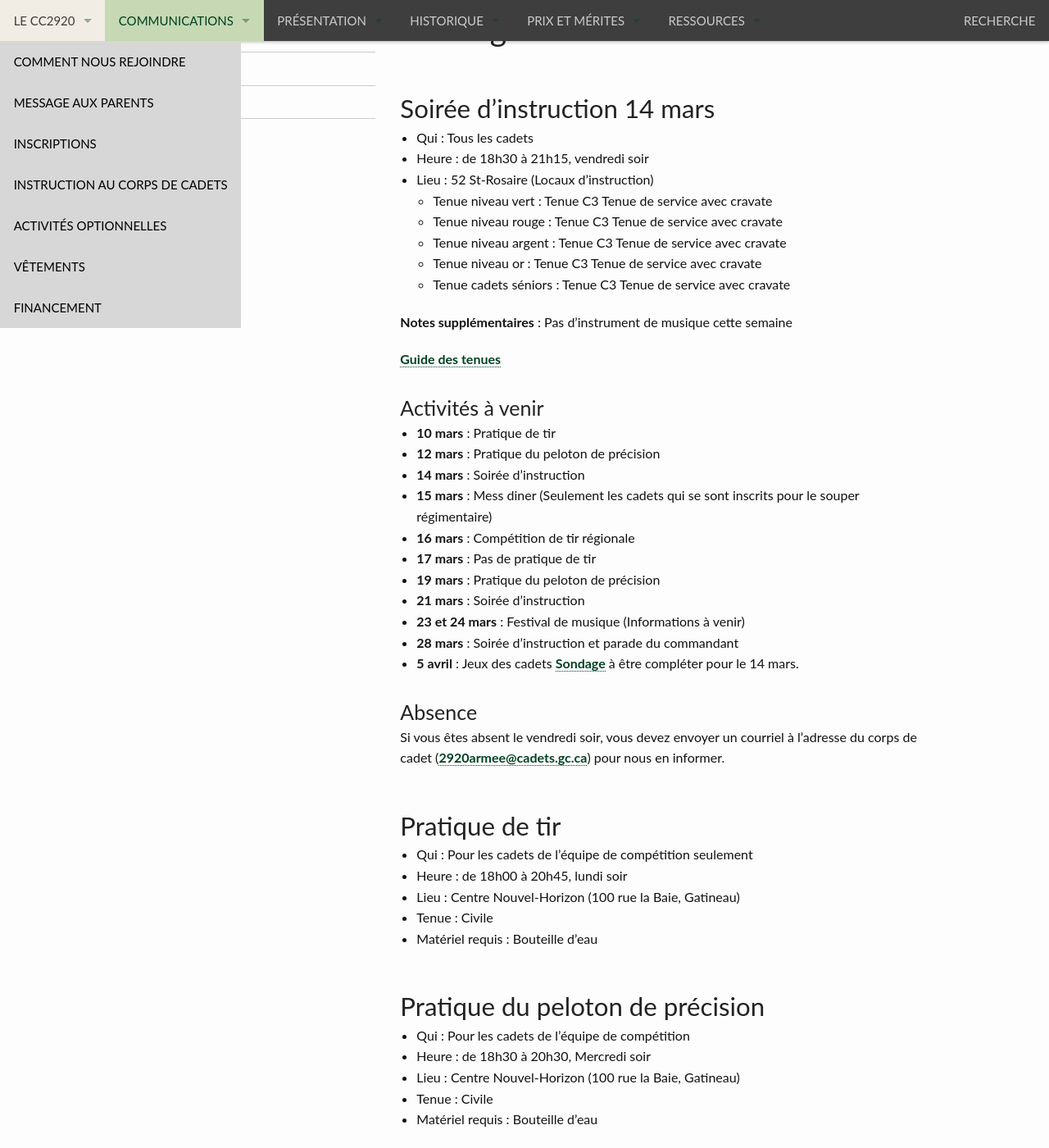
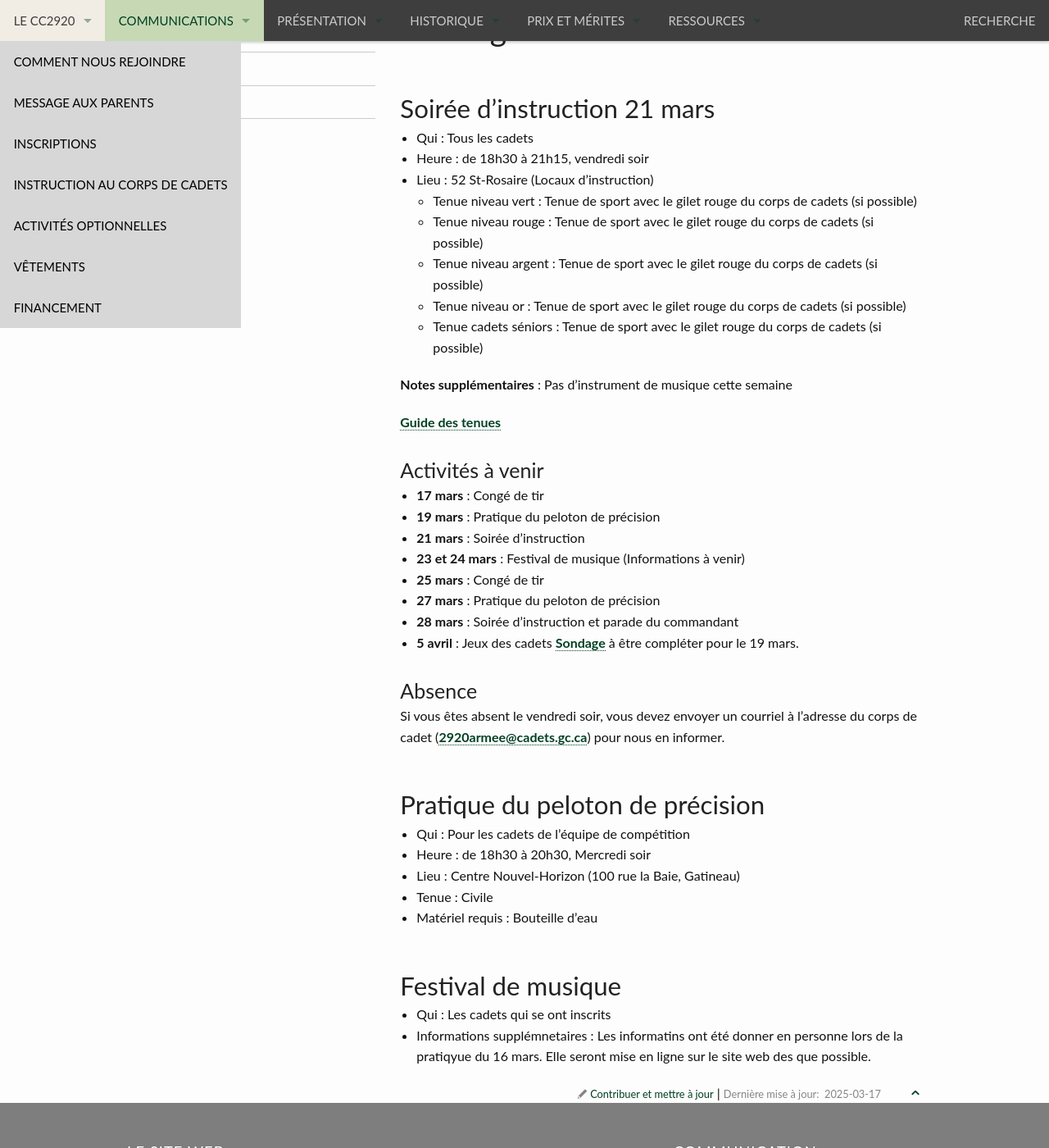
Before and after one commit to CC2920/web, a Jekyll site: the page built from _communications/messages.md, in a window 1280 px wide and 1400 px high, scrolled down 227 px. Shown: the whole window at 82% size. Built offline with Jekyll 4.4.1, drawn with Linux system fonts in a browser that asks for light colours; some of the changed text lies outside the part shown.

Commit message:
Message semaine du 16 mars

```diff
--- a/_communications/messages.md
+++ b/_communications/messages.md
@@ -3,15 +3,15 @@ title:  "Messages de la semaine"
 layout: "messages"
 ---
 
-## Soirée d'instruction 14 mars
+## Soirée d'instruction 21 mars
 - Qui : Tous les cadets
 - Heure : de 18h30 à 21h15, vendredi soir
 - Lieu : 52 St-Rosaire (Locaux d'instruction)
-  - Tenue niveau vert : Tenue C3 Tenue de service avec cravate
-  - Tenue niveau rouge : Tenue C3 Tenue de service avec cravate
-  - Tenue niveau argent : Tenue C3 Tenue de service avec cravate
-  - Tenue niveau or : Tenue C3 Tenue de service avec cravate
-  - Tenue cadets séniors : Tenue C3 Tenue de service avec cravate
+  - Tenue niveau vert : Tenue de sport avec le gilet rouge du corps de cadets (si possible)
+  - Tenue niveau rouge : Tenue de sport avec le gilet rouge du corps de cadets (si possible)
+  - Tenue niveau argent : Tenue de sport avec le gilet rouge du corps de cadets (si possible)
+  - Tenue niveau or : Tenue de sport avec le gilet rouge du corps de cadets (si possible)
+  - Tenue cadets séniors : Tenue de sport avec le gilet rouge du corps de cadets (si possible)
 
 **Notes supplémentaires** : Pas d'instrument de musique cette semaine
 
@@ -20,29 +20,18 @@ layout: "messages"
 
 ### Activités à venir
 
-- **10 mars** : Pratique de tir
-- **12 mars** : Pratique du peloton de précision
-- **14 mars** : Soirée d'instruction
-- **15 mars** : Mess diner (Seulement les cadets qui se sont inscrits pour le souper régimentaire)
-- **16 mars** : Compétition de tir régionale
-- **17 mars** : Pas de pratique de tir
+- **17 mars** : Congé de tir
 - **19 mars** : Pratique du peloton de précision
 - **21 mars** : Soirée d'instruction
 - **23 et 24 mars** : Festival de musique (Informations à venir)
+- **25 mars** : Congé de tir
+- **27 mars** : Pratique du peloton de précision
 - **28 mars** : Soirée d'instruction et parade du commandant
-- **5 avril** : Jeux des cadets [Sondage](https://docs.google.com/forms/d/1eu_51mcnkSmedVPauJH8Wc7L6uZ121ieHK2hoNXG5oQ/edit) à être compléter pour le 14 mars.
+- **5 avril** : Jeux des cadets [Sondage](https://docs.google.com/forms/d/1eu_51mcnkSmedVPauJH8Wc7L6uZ121ieHK2hoNXG5oQ/edit) à être compléter pour le 19 mars.
 
 ### Absence
 
 Si vous êtes absent le vendredi soir, vous devez envoyer un courriel à l'adresse du corps de cadet (<2920armee@cadets.gc.ca>) pour nous en informer.
-
-## Pratique de tir
-
-- Qui :  Pour les cadets de l'équipe de compétition seulement
-- Heure : de 18h00 à 20h45, lundi soir
-- Lieu : Centre Nouvel-Horizon (100 rue la Baie, Gatineau)
-- Tenue : Civile
-- Matériel requis : Bouteille d'eau
 
 ## Pratique du peloton de précision
 
@@ -52,28 +41,7 @@ Si vous êtes absent le vendredi soir, vous devez envoyer un courriel à l'adres
 - Tenue : Civile
 - Matériel requis : Bouteille d'eau
 
-## Pratique de musique
+## Festival de musique
 
-- Qui :  Pour les cadets de la musique
-- Heure : 8h45 à 13h00, dimanche
-- Lieu : Manège militaire de Hull
-- Tenue : Civile
-- Matériel requis : Apportez votre instrument et partitions
-
-## Mess diner
-
-- Qui :  Pour les cadets qui se sont inscrit SEULEMENT via le sondage
-- Heure : 17h30 à 21h30, Samedi 15 mars
-- Lieu : Salle Jean-René Monette
-- Tenue : uniforme C2 (Uniforme de parade avec ruban et chemise blanche avec noeud papillon sans béret)
-- Informations supplémentaires : Les cadets qui n'ont pas de noeud papillon pourront en emprunter au Quartier maitre du corps de cadets (Quantité limité)
-- Notes : Aucune nouvelle inscription n'est possible car la commande de repas est déjà faite avec le traiteur
-- [Guide d'information pour le  mess diner](https://drive.google.com/file/d/1S0c_mragDOHg3LZv7JAsvuI4QyDoCh7r/view?usp=sharing)
-
-## Compétition de tir
-
-- Qui : Pour les membres des deux équipes de tir
-- Heure : 8h00 à 17h00
-- Lieu : Manège militaire de Hull
-- Tenue : Civil avec le gilet du corps de cadets
-- Information complémentaire : Vous devez apporter votre lunch
+- Qui  : Les cadets qui se ont inscrits
+- Informations supplémnetaires :  Les informatins ont été donner en personne lors de la pratiqyue du 16 mars.  Elle seront mise en ligne sur le site web des que possible.
```
